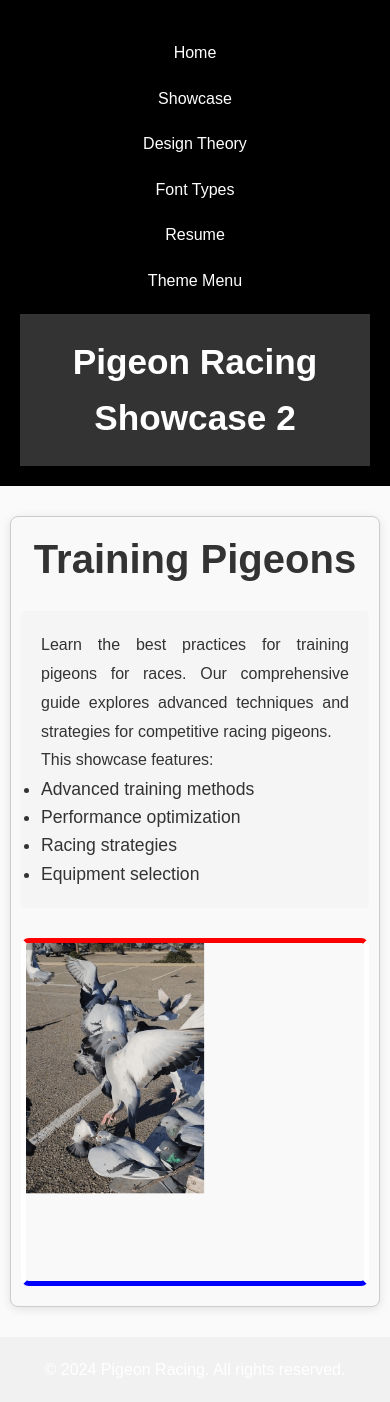
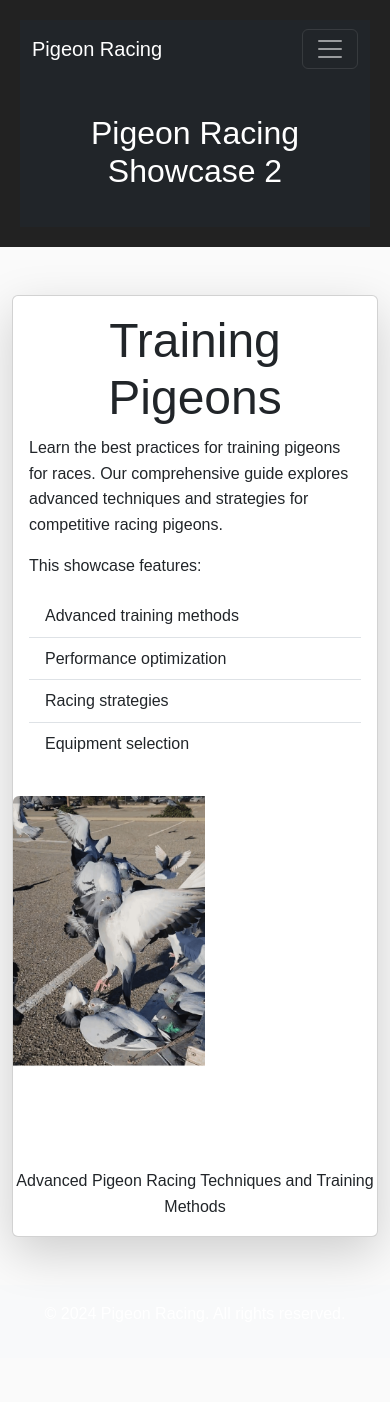
Before and after one commit to Thelaw818/portfolio, a plain HTML site: page showcase2.html in a window 390 px wide. After the commit the page ends 1358 px from the top, so only its background shows below. Drawn offline with nearby package versions, Linux system fonts and the light colour scheme.

Commit message:
Update showcase2.html

```diff
--- a/showcase2.html
+++ b/showcase2.html
@@ -4,280 +4,132 @@
     <meta charset="UTF-8">
     <meta name="viewport" content="width=device-width, initial-scale=1.0">
     <title>Pigeon Racing - Showcase 2</title>
+    <!-- Bootstrap CSS -->
+    <link href="https://cdn.jsdelivr.net/npm/bootstrap@5.3.0-alpha1/dist/css/bootstrap.min.css" rel="stylesheet">
     <link rel="stylesheet" href="sitewide.css">
     <link rel="stylesheet" href="styles.css">
     <link rel="stylesheet" href="theme.css">
     <link rel="stylesheet" href="showcase.css">
-    <style>
-        body {
-            margin: 0;
-            font-family: Arial, sans-serif;
-        }
-
-        header {
-            background-color: black;
-            color: white;
-            width: 100%;
-        }
-
-        nav {
-            display: flex;
-            justify-content: center;
-            background-color: black;
-            padding: 10px 0;
-            position: sticky;
-            top: 0;
-            z-index: 1000;
-        }
-
-        nav ul {
-            list-style-type: none;
-            padding: 0;
-            margin: 0;
-            display: flex;
-            justify-content: space-evenly;
-            width: 100%;
-            max-width: 1200px;
-        }
-
-        nav ul li {
-            position: relative;
-        }
-
-        nav ul li a {
-            color: white;
-            text-decoration: none;
-            padding: 10px 20px;
-            font-size: 1em;
-            display: block;
-        }
-
-        nav ul li a:hover {
-            background-color: #333;
-        }
-
-        .dropdown-content {
-            display: none;
-            position: absolute;
-            background-color: #333;
-            min-width: 160px;
-            z-index: 1;
-        }
-
-        .dropdown-content a {
-            color: white;
-            padding: 10px 15px;
-            text-decoration: none;
-            display: block;
-        }
-
-        .dropdown-content a:hover {
-            background-color: #444;
-        }
-
-        .dropdown:hover .dropdown-content {
-            display: block;
-        }
-
-        .banner {
-            text-align: center;
-            width: 100%;
-            background-color: #333;
-            color: white;
-            padding: 20px 0;
-        }
-
-        .banner h1 {
-            margin: 0;
-            font-size: 2.2em;
-        }
-
-        main {
-            display: flex;
-            justify-content: center;
-            align-items: center;
-            min-height: calc(100vh - 200px);
-            padding: 20px;
-        }
-
-        .showcase-item {
-            max-width: 800px;
-            border: 1px solid #ccc;
-            border-radius: 8px;
-            padding: 20px;
-            background-color: #f9f9f9;
-            box-shadow: 0 2px 10px rgba(0, 0, 0, 0.1);
-        }
-
-        h2 {
-            font-size: 3em;
-            margin: 0 0 20px;
-            text-align: center;
-        }
-
-        .project-description {
-            line-height: 1.6;
-            text-align: justify;
-        }
-
-        .gallery-item {
-            margin-top: 20px;
-            text-align: center;
-        }
-
-        .gallery-item img {
-            width: 100%;
-            max-width: 600px;
-            border-radius: 8px;
-        }
-
-        .gallery-caption {
-            margin-top: 10px;
-            font-size: 1em;
-            color: #333;
-        }
-
-        footer {
-            text-align: center;
-            padding: 20px;
-            background-color: #f1f1f1;
-            width: 100%;
-        }
-
-        body.dark-mode {
-            background-color: #121212;
-            color: white;
-        }
-
-        body.small-font {
-            font-size: 14px;
-        }
-
-        body.medium-font {
-            font-size: 16px;
-        }
-
-        body.large-font {
-            font-size: 18px;
-        }
-
-        @media (max-width: 768px) {
-            nav ul {
-                flex-direction: column;
-                align-items: flex-start;
-            }
-
-            .showcase-item {
-                max-width: 100%;
-                padding: 10px;
-            }
-
-            h2 {
-                font-size: 2em;
-            }
-
-            .gallery-item img {
-                max-width: 100%;
-            }
-        }
-    </style>
 </head>
 <body>
     <header>
-        <nav>
-            <ul>
-                <li><a href="index.html">Home</a></li>
-                <li class="dropdown">
-                    <a href="#">Showcase</a>
-                    <div class="dropdown-content">
-                        <a href="showcase1.html">Showcase 1</a>
-                        <a href="showcase2.html">Showcase 2</a>
-                        <a href="showcase3.html">Showcase 3</a>
-                        <a href="showcase4.html">Showcase 4</a>
-                    </div>
+        <nav class="navbar navbar-expand-lg navbar-dark bg-dark">
+            <div class="container-fluid">
+                <a class="navbar-brand" href="index.html">Pigeon Racing</a>
+                <button class="navbar-toggler" type="button" data-bs-toggle="collapse" data-bs-target="#navbarNav" aria-controls="navbarNav" aria-expanded="false" aria-label="Toggle navigation">
+                    <span class="navbar-toggler-icon"></span>
+                </button>
+                <div class="collapse navbar-collapse" id="navbarNav">
+                    <ul class="navbar-nav">
+                        <li class="nav-item">
+                            <a class="nav-link" href="index.html">Home</a>
                         </li>
-                <li class="dropdown">
-                    <a href="#">Design Theory</a>
-                    <div class="dropdown-content">
-                        <a href="ColorThemes.html">Color Themes</a>
-                        <a href="ColorTheoryArticle.html">Color Theory Article</a>
-                        <a href="TypographyOverview.html">Typography Overview</a>
-                        <a href="TypographyArticle.html">Typography Article</a>
-                    </div>
+                        <li class="nav-item dropdown">
+                            <a class="nav-link dropdown-toggle" href="#" id="showcaseDropdown" role="button" data-bs-toggle="dropdown" aria-expanded="false">
+                                Showcase
+                            </a>
+                            <ul class="dropdown-menu" aria-labelledby="showcaseDropdown">
+                                <li><a class="dropdown-item" href="showcase1.html">Showcase 1</a></li>
+                                <li><a class="dropdown-item" href="showcase2.html">Showcase 2</a></li>
+                                <li><a class="dropdown-item" href="showcase3.html">Showcase 3</a></li>
+                                <li><a class="dropdown-item" href="showcase4.html">Showcase 4</a></li>
+                            </ul>
                         </li>
-                <li class="dropdown">
-                    <a href="#">Font Types</a>
-                    <div class="dropdown-content">
-                        <a href="FontTypesArticle.html">Font Types Article</a>
-                    </div>
+                        <li class="nav-item dropdown">
+                            <a class="nav-link dropdown-toggle" href="#" id="designTheoryDropdown" role="button" data-bs-toggle="dropdown" aria-expanded="false">
+                                Design Theory
+                            </a>
+                            <ul class="dropdown-menu" aria-labelledby="designTheoryDropdown">
+                                <li><a class="dropdown-item" href="ColorThemes.html">Color Themes</a></li>
+                                <li><a class="dropdown-item" href="ColorTheoryArticle.html">Color Theory Article</a></li>
+                                <li><a class="dropdown-item" href="TypographyOverview.html">Typography Overview</a></li>
+                                <li><a class="dropdown-item" href="TypographyArticle.html">Typography Article</a></li>
+                            </ul>
                         </li>
-                <li><a href="resume.html">Resume</a></li>
-                <li class="dropdown">
-                    <a href="#">Theme Menu</a>
-                    <div class="dropdown-content">
-                        <button onclick="toggleMode()">Toggle Dark Mode</button>
-                <button onclick="changeFontSize('small')">Font Size: Small</button>
-                <button onclick="changeFontSize('medium')">Font Size: Medium</button>
-                <button onclick="changeFontSize('large')">Font Size: Large</button>
-                    </div>
+                        <li class="nav-item dropdown">
+                            <a class="nav-link dropdown-toggle" href="#" id="fontTypesDropdown" role="button" data-bs-toggle="dropdown" aria-expanded="false">
+                                Font Types
+                            </a>
+                            <ul class="dropdown-menu" aria-labelledby="fontTypesDropdown">
+                                <li><a class="dropdown-item" href="FontTypesArticle.html">Font Types Article</a></li>
+                            </ul>
+                        </li>
+                        <li class="nav-item">
+                            <a class="nav-link" href="resume.html">Resume</a>
+                        </li>
+                        <li class="nav-item dropdown">
+                            <a class="nav-link dropdown-toggle" href="#" id="themeMenuDropdown" role="button" data-bs-toggle="dropdown" aria-expanded="false">
+                                Theme Menu
+                            </a>
+                            <ul class="dropdown-menu" aria-labelledby="themeMenuDropdown">
+                                <li><button class="dropdown-item" onclick="toggleMode()">Toggle Dark Mode</button></li>
+                                <li><button class="dropdown-item" onclick="changeFontSize('small')">Font Size: Small</button></li>
+                                <li><button class="dropdown-item" onclick="changeFontSize('medium')">Font Size: Medium</button></li>
+                                <li><button class="dropdown-item" onclick="changeFontSize('large')">Font Size: Large</button></li>
+                            </ul>
                         </li>
                     </ul>
+                </div>
+            </div>
         </nav>
-        <div class="banner">
+
+        <div class="bg-dark text-white text-center py-3">
             <h1>Pigeon Racing Showcase 2</h1>
         </div>
     </header>
 
-    <main class="showcase-container">
-        <section class="showcase-item">
-            <h2>Training Pigeons</h2>
-            <div class="project-description">
-                <p>Learn the best practices for training pigeons for races. Our comprehensive guide explores advanced techniques and strategies for competitive racing pigeons.</p>
-                <p>This showcase features:</p>
-                <ul>
-                    <li>Advanced training methods</li>
-                    <li>Performance optimization</li>
-                    <li>Racing strategies</li>
-                    <li>Equipment selection</li>
+    <main class="container mt-5">
+        <section class="row">
+            <div class="col-lg-8 mx-auto">
+                <div class="card shadow-lg">
+                    <div class="card-body">
+                        <h2 class="card-title text-center">Training Pigeons</h2>
+                        <p class="card-text">Learn the best practices for training pigeons for races. Our comprehensive guide explores advanced techniques and strategies for competitive racing pigeons.</p>
+                        <p class="card-text">This showcase features:</p>
+                        <ul class="list-group list-group-flush">
+                            <li class="list-group-item">Advanced training methods</li>
+                            <li class="list-group-item">Performance optimization</li>
+                            <li class="list-group-item">Racing strategies</li>
+                            <li class="list-group-item">Equipment selection</li>
                         </ul>
                     </div>
-            <div class="gallery-item">
-                <img
-                    alt="Pigeon Racing Project Illustration"
-                    src="https://github.com/Thelaw818/portfolio/blob/main/images/pigeonproject%202_atlas_1.png?raw=true"
-                    class="showcase-image">
-                <div class="gallery-caption">
-                    Advanced Pigeon Racing Techniques and Training Methods
+                    <div class="text-center mt-3">
+                        <img src="https://github.com/Thelaw818/portfolio/blob/main/images/pigeonproject%202_atlas_1.png?raw=true" alt="Pigeon Racing Project Illustration" class="img-fluid rounded">
+                        <p class="mt-2">Advanced Pigeon Racing Techniques and Training Methods</p>
+                    </div>
                 </div>
             </div>
         </section>
     </main>
 
-    <footer>
+    <footer class="bg-light text-center py-3 mt-5">
         <p>&copy; 2024 Pigeon Racing. All rights reserved.</p>
     </footer>
 
+    <!-- Bootstrap JavaScript Bundle with Popper -->
+    <script src="https://cdn.jsdelivr.net/npm/bootstrap@5.3.0-alpha1/dist/js/bootstrap.bundle.min.js"></script>
     <script>
         document.addEventListener('DOMContentLoaded', () => {
             if (localStorage.getItem('theme') === 'dark') {
-                document.body.classList.add('dark-mode');
+                document.body.classList.add('bg-dark', 'text-white');
             }
             const fontSize = localStorage.getItem('fontSize');
             if (fontSize) {
-                document.body.classList.add(`${fontSize}-font`);
+                document.body.style.fontSize = fontSize;
             }
         });
 
         function toggleMode() {
-            document.body.classList.toggle('dark-mode');
-            const isDark = document.body.classList.contains('dark-mode');
+            document.body.classList.toggle('bg-dark');
+            document.body.classList.toggle('text-white');
+            const isDark = document.body.classList.contains('bg-dark');
             localStorage.setItem('theme', isDark ? 'dark' : 'light');
         }
 
         function changeFontSize(size) {
-            document.body.classList.remove('small-font', 'medium-font', 'large-font');
-            document.body.classList.add(`${size}-font`);
-            localStorage.setItem('fontSize', size);
+            const sizeMap = { small: '14px', medium: '16px', large: '18px' };
+            document.body.style.fontSize = sizeMap[size];
+            localStorage.setItem('fontSize', sizeMap[size]);
         }
     </script>
 </body>
```
Lines whose indentation alone changed are shown as unchanged.
